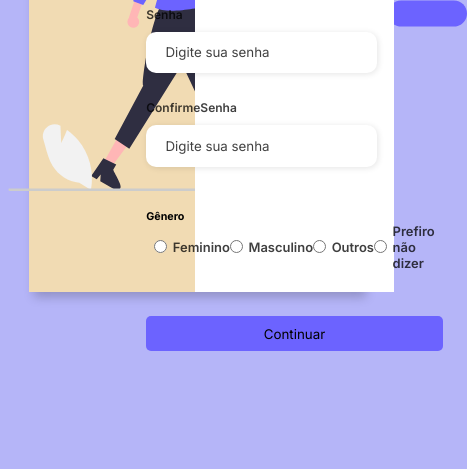
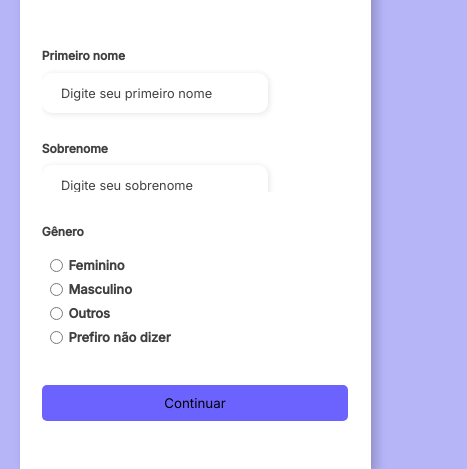
Before and after one commit to bryancardosoo/formcadas, a plain HTML site: page index.html in a window 390 px wide. Shown: the part 489-958 px from the top of the page, 467 px wide, since content can reach past the window. Before the commit the page ends 844 px from the top, so only its background shows below. Drawn offline with Linux system fonts and the light colour scheme.

Commit message:
Reefeito css

```diff
--- a/assets/css/style.css
+++ b/assets/css/style.css
@@ -1,10 +1,11 @@
-@import url('https://fonts.googleapis.com/css2?family=Inter:wght@100;200;300;400;500;600;700&display=swap');
+@import url('https://fonts.googleapis.com/css2?family=Inter:wght@200;300;400;500&family=Open+Sans:wght@300;400;500;600&display=swap');
 * {
     padding: 0;
     margin: 0;
     box-sizing: border-box;
     font-family: 'Inter', sans-serif;
 }
+
 body {
     width: 100%;
     height: 100vh;
@@ -13,42 +14,50 @@ body {
     align-items: center;
     background: #0c0ce94d;
 }
+
 .container {
-    width: 85%;
-    height: 85vh;
+    width: 80%;
+    height: 80vh;
     display: flex;
-    box-shadow: 5px 5px 10px  rgba(0, 0, 0, .212);
+    box-shadow: 5px 5px 10px rgba(0, 0, 0, 0.212);
+    overflow: scroll;
 }
+
 .form-image {
     width: 50%;
     display: flex;
     justify-content: center;
     align-items: center;
     background-color: #fde3a7d7;
-    padding: 2rem;
+    padding: 1rem;
 }
-.form.image {
+
+.form-image img {
     width: 31rem;
-
 }
 
 .form {
-    width: 60%;
+    width: 50%;
     display: flex;
+    flex-direction: column;
     justify-content: center;
     align-items: center;
-    flex-direction: column;
     background-color: #fff;
+    padding: 3rem;
+    margin-top: 500px;
 }
+
 .form-header {
-    margin-bottom: 4rem;
+    margin-bottom: 3rem;
     display: flex;
     justify-content: space-between;
 }
+
 .login-button {
     display: flex;
     align-items: center;
 }
+
 .login-button button {
     border: none;
     background-color: #6c63ff;
@@ -56,14 +65,17 @@ body {
     border-radius: 5px;
     cursor: pointer;
 }
+
 .login-button button:hover {
     background-color: #6b63fff1;
 }
+
 .login-button button a {
     text-decoration: none;
     font-weight: 500;
     color: #fff;
 }
+
 .form-header h1::after {
     content: '';
     display: block;
@@ -74,70 +86,129 @@ body {
     position: absolute;
     border-radius: 10px;
 }
+#grupo {
+    font-size: small;
+    justify-content: center;
+}
 .input-group {
     display: flex;
     flex-wrap: wrap;
     justify-content: space-between;
     padding: 1rem 0;
 }
+
 .input-box {
     display: flex;
     flex-direction: column;
     margin-bottom: 1.1rem;
 }
+
 .input-box input {
     margin: 0.6rem 0;
     padding: 0.8rem 1.2rem;
     border: none;
     border-radius: 10px;
     box-shadow: 1px 1px 6px #0000001c;
+    font-size: 0.8rem;
 }
+
 .input-box input:hover {
     background-color: #eeeeee75;
 }
-.input-box input-focus-visible {
+
+.input-box input:focus-visible {
     outline: 1px solid #6c63ff;
 }
+
 .input-box label,
-.gender-titlen h6 {
+.gender-title h6 {
     font-size: 0.75rem;
     font-weight: 600;
-    color:#000000c0
+    color: #000000c0;
 }
+
 .input-box input::placeholder {
     color: #000000be;
 }
+
 .gender-group {
     display: flex;
     justify-content: space-between;
-    margin-bottom: 0.62;
-    padding: 0 0.5rem;
+    margin-top: 0.62rem;
+    padding: 0 .5rem;
 }
+
 .gender-input {
     display: flex;
     align-items: center;
+}
 
-}
 .gender-input input {
     margin-right: 0.35rem;
 }
+
 .gender-input label {
     font-size: 0.81rem;
     font-weight: 600;
     color: #000000c0;
 }
+
 .continue-button button {
     width: 100%;
-    margin-top: 2.8rem;
+    margin-top: 2.5rem;
     border: none;
     background-color: #6c63ff;
     padding: 0.62rem;
     border-radius: 5px;
     cursor: pointer;
 }
+
 .continue-button button:hover {
     background-color: #6b63fff1;
 }
+
 .continue-button button a {
     text-decoration: none;
+    font-size: 0.93rem;
+    font-weight: 500;
+    color: #fff;
 }
+
+@media screen and (max-width: 1330px) {
+    .form-image {
+        display: none;
+    }
+    .container {
+        width: 50%;
+    }
+    .form {
+        width: 100%;
+    }
+}
+
+@media screen and (max-width: 1064px) {
+    .container {
+        width: 90%;
+        height: auto;
+    }
+    .input-group {
+        flex-direction: column;
+        z-index: 5;
+        padding-right: 5rem;
+        max-height: 10rem;
+        overflow-y: scroll;
+        flex-wrap: nowrap;
+    }
+    .gender-inputs {
+        margin-top: 2rem;
+    }
+    .gender-group {
+        flex-direction: column;
+    }
+    .gender-title h6 {
+        margin: 0;
+    }
+    .gender-input {
+        margin-top: 0.5rem;
+    }
+}
```
